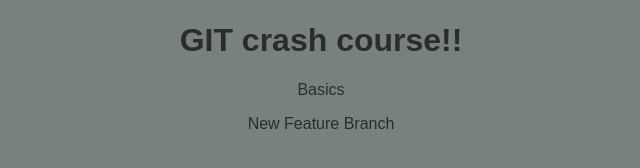
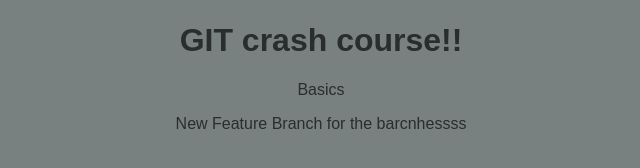
Before and after one commit to malhotra13nov/github-crash-course, a plain HTML site: page index.html in a window 1280 px wide. Shown: the part 460-628 px from the top of the page, without its empty margins (319-959 px from the left). Drawn offline with Linux system fonts and the light colour scheme.

Commit message:
added branch section

```diff
--- a/index.html
+++ b/index.html
@@ -11,6 +11,6 @@
     <img id="logo" src="logo.png" alt="A logo that is GIT">
     <h1>GIT crash course!!</h1>
     <p>Basics</p>
-    <p>New Feature Branch</p>
+    <p>New Feature Branch for the barcnhessss</p>
   </body>
 </html>
```
